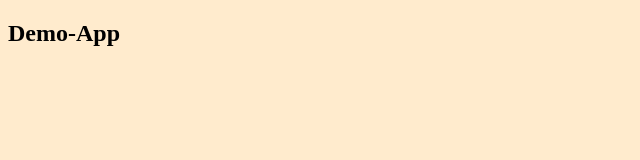
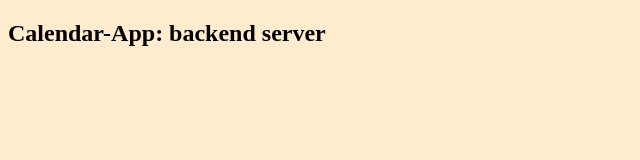
Before and after one commit to Abaranasia/Calendar-backend, a website: page public/index.html in a window 1280 px wide. Shown: the whole page, without its empty margins (0-640 px from the left). Drawn offline with Linux system fonts and the light colour scheme.

Commit message:
index.html update

```diff
--- a/public/index.html
+++ b/public/index.html
@@ -8,6 +8,6 @@
     <title>Demo-App</title>
 </head>
 <body>
-    <H2>Demo-App</H2>
+    <h2>Calendar-App: backend server</h2>
 </body>
 </html>
```
